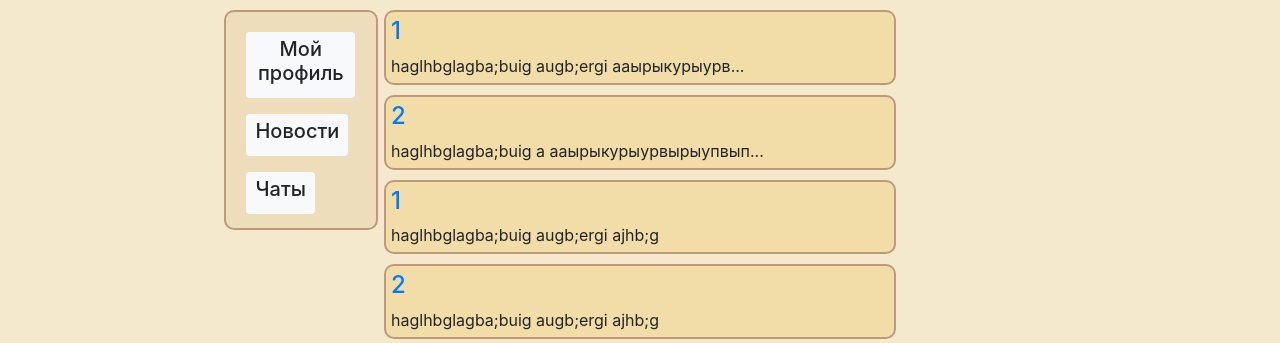
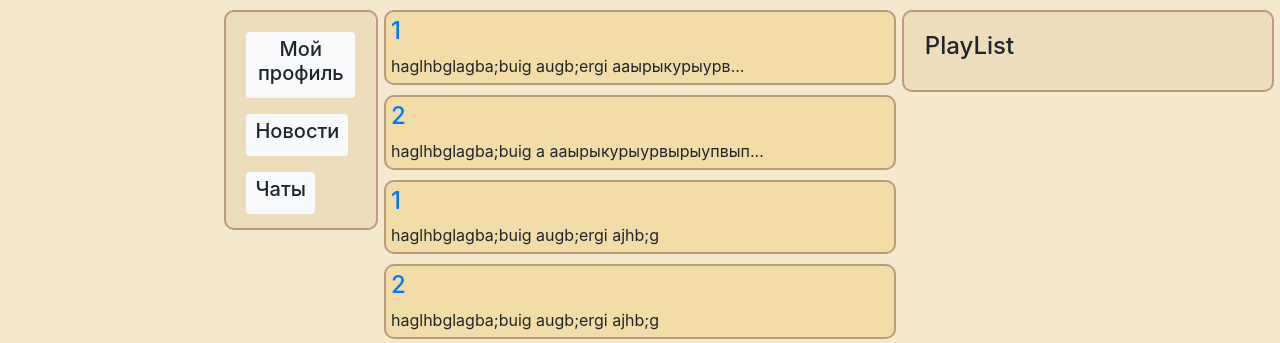
Before and after one commit to Nagib227/social_network, a Flask app: page /chats in a window 1280 px wide. Shown: the part 100-443 px from the top of the page. Run offline with Flask 3, Linux system fonts and the light colour scheme; some libraries are stand-ins or nearby versions.

Commit message:
add playList

```diff
--- a/data/VARIABLES.py
+++ b/data/VARIABLES.py
@@ -1,4 +1,5 @@
 # переменные
 bad_name_elements = [";", ":", '"', "'", "#", "[", "]"]
+ALLOWED_EXTENSIONS = {'png', 'jpg', 'jpeg'}
 LOGIN = ""
 PASSWORD = ""
--- a/data/music.py
+++ b/data/music.py
@@ -31,7 +31,6 @@ class M3U8Downloader:
         name, info = self._get_audio_info(q=q)
 
         if os.path.exists(f"static/music/wav/{name}.wav"):
-            print(1)
             return info
 
         url = self._get_audio_url(q=q)
--- a/main.py
+++ b/main.py
@@ -22,13 +22,11 @@ from forms.change_profile import FormChangeProfile
 from werkzeug.utils import secure_filename
 
 
-from data.VARIABLES import LOGIN, PASSWORD
+from data.VARIABLES import LOGIN, PASSWORD, ALLOWED_EXTENSIONS
 
 from random import shuffle
 
 
-
-ALLOWED_EXTENSIONS = {'png', 'jpg', 'jpeg'}
 
 app = Flask(__name__)
 api = Api(app)
@@ -36,31 +34,22 @@ app.config['SECRET_KEY'] = 'very_secret_key_that_no_one_will_ever_crack_bread_11
 
 login_manager = LoginManager()
 login_manager.init_app(app)
-'''
-api.add_resource(user_resources.UserListResource, '/api/v2/users')
-api.add_resource(user_resources.UserResource, '/api/v2/users/<int:user_id>')
-
-api.add_resource(user_resources.UserListResource, '/api/v2/jobs')
-api.add_resource(job_resources.JobResource, '/api/v2/jobs/<int:job_id>')
-'''
 
 
 def main():
     db_session.global_init("db/social_network.db")
-    # app.register_blueprint(job_api.blueprint)
     app.run()
 
+def processing_search_music(form_music=None, name_track="", authorized_user=None, db_sess=None):
+    if form_music:
+        if form_music.btn_search.data:
+            print("search")
+            title_artist_imgUrl_nameFile = find_music(q=form_music.input_music.data)
 
-# @app.route('/')
-# def to_the_news():
-    # return render_template('chat.html')
-
-
-def processing_search_music(form_music, authorized_user, db_sess):
-    if form_music.btn_search.data:
-        print("search")
-        title_artist_imgUrl_nameFile = find_music(q=request.form["input_music"])
-        authorized_user.current_track_info = str(title_artist_imgUrl_nameFile)
+    if name_track:
+        print("name_track")
+        title_artist_imgUrl_nameFile = find_music(q=name_track)
+    authorized_user.current_track_info = str(title_artist_imgUrl_nameFile)
     db_sess.commit()
     return None
 
@@ -138,13 +127,16 @@ def news():
     form_actions_tracks = ActionsWithTracks()
 
     if form_music.validate_on_submit():
-        processing_search_music(form_music, authorized_user, db_sess)
+        processing_search_music(form_music=form_music, authorized_user=authorized_user, db_sess=db_sess)
 
-    if form_actions_playList.validate_on_submit():
+    elif form_actions_playList.validate_on_submit():
         processing_playList_actions(form_actions_playList, authorized_user, db_sess)
 
-    if form_actions_tracks.validate_on_submit():
+    elif form_actions_tracks.validate_on_submit():
         processing_tracks_actions(form_actions_tracks, authorized_user, db_sess)
+
+    elif request.method == 'POST':
+        processing_search_music(name_track=request.form.get("name_track"), authorized_user=authorized_user, db_sess=db_sess)
 
     cur_track = ""
     if authorized_user.current_track_info:
@@ -157,7 +149,9 @@ def news():
                            form_actions_playList=form_actions_playList,
                            form_actions_tracks=form_actions_tracks,
                            src_music=f'/static/music/wav/{cur_track}.wav',
-                           autoplay=autoplay)
+                           autoplay=autoplay,
+                           current_user=current_user,
+                           playList=eval(authorized_user.playList))
 
 @app.route('/chat_1')
 def chat_1():
@@ -186,7 +180,7 @@ def profile(profile_id):
     form_actions_tracks = ActionsWithTracks()
 
     if form_music.validate_on_submit():
-        processing_search_music(form_music, authorized_user, db_sess)
+        processing_search_music(form_music=form_music, authorized_user=authorized_user, db_sess=db_sess)
 
     if form_actions_playList.validate_on_submit():
         processing_playList_actions(form_actions_playList, authorized_user, db_sess)
@@ -233,6 +227,8 @@ def profile(profile_id):
                            form_actions_tracks=form_actions_tracks,
                            src_music=f'/static/music/wav/{cur_track}.wav',
                            autoplay=autoplay,
+                           current_user=current_user,
+                           playList=eval(authorized_user.playList),
                            profile_user=profile_user,
                            profile_news=profile_news,
                            change=change,
--- a/static/css/base.css
+++ b/static/css/base.css
@@ -174,6 +174,48 @@ audio::-webkit-media-controls-current-time-display {
     height: 220px;
 }
 
+.playList {
+  padding: 1.6%;
+  background-color: #EDDDBA;
+  border: 2px solid #BD9A7A;
+  border-radius: 10px;
+  position: fixed;
+  top: 110px;
+  left: 70.5%;
+  width: 29%;
+}
+
+.playList .form_track{
+  width: 100%;
+  height: 10%;
+}
+
+.playList .form_track .name_track {
+  display: none;
+}
+
+.playList .form_track button {
+  width: 100%;
+}
+
+.playList .form_track .btn_track_div {
+  width: 100%;
+  display: inline-flex;
+  align-items: center;
+}
+
+.playList .form_track .btn_track_div img {
+  max-width: 70px;
+  max-height: 70px;
+}
+
+.playList .form_track .btn_track_div .track_info {
+  width: 100%;
+  display: flex;
+  flex-direction: column;
+  align-items: center;
+}
+
 .block_main{
     margin-top: 10px;
     padding: 5px;
--- a/templates/base.html
+++ b/templates/base.html
@@ -64,11 +64,31 @@
 
 <div class="block">
     <div class="block_1">
-        <a href="/profile/1" class="btn btn-light btn-sm"><h5>Мой профиль</h5></a><br>
+        <a href="/profile/{{ current_user.id }}" class="btn btn-light btn-sm"><h5>Мой профиль</h5></a><br>
         <p></p>
         <a href="/news" class="btn btn-light btn-sm"><h5>Новости</h5></a><br>
         <p></p>
         <a href="/chats" class="btn btn-light btn-sm"><h5>Чаты</h5></a><br>
+    </div>
+
+    <div class="playList">
+      <h4>PlayList</h4>
+      {% for track in playList %}
+      <form class="" action="" method="post">
+        <div class="form_track">
+          <input type="text" class="name_track" name="name_track" value="{{ track[0] }} {{ track[1] }}">
+          <button type="submit" name="btn_track" id="btn_track">
+            <div class="btn_track_div">
+              <img src="{{ track[2] }}" alt="img_track">
+              <div class="track_info">
+                <h3>{{ track[0] }}</h3>
+                <h5>{{ track[1] }}</h5>
+              </div>
+            </div>
+          </button>
+        </div>
+      </form>
+      {% endfor %}
     </div>
 
     {% block content %}{% endblock %}
```
Also changed, not shown: db/social_network.db, 2 other files.
